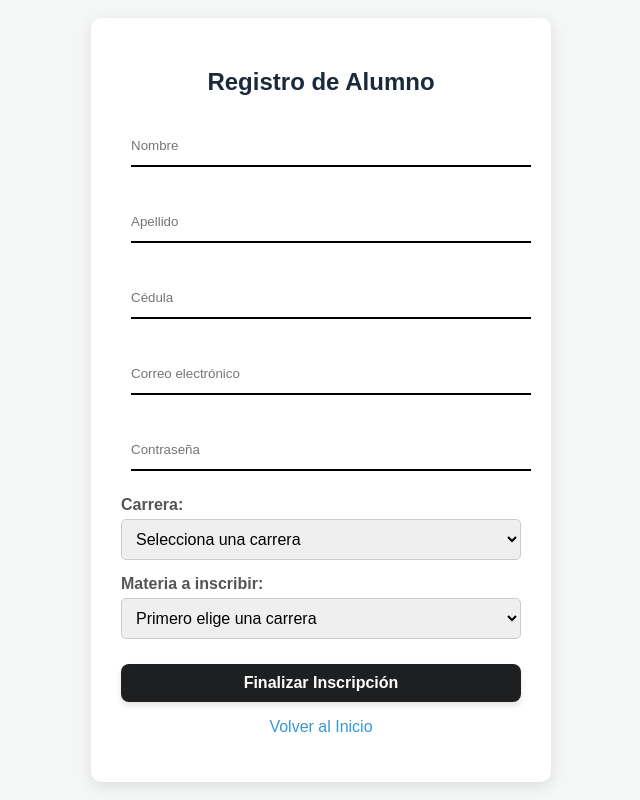
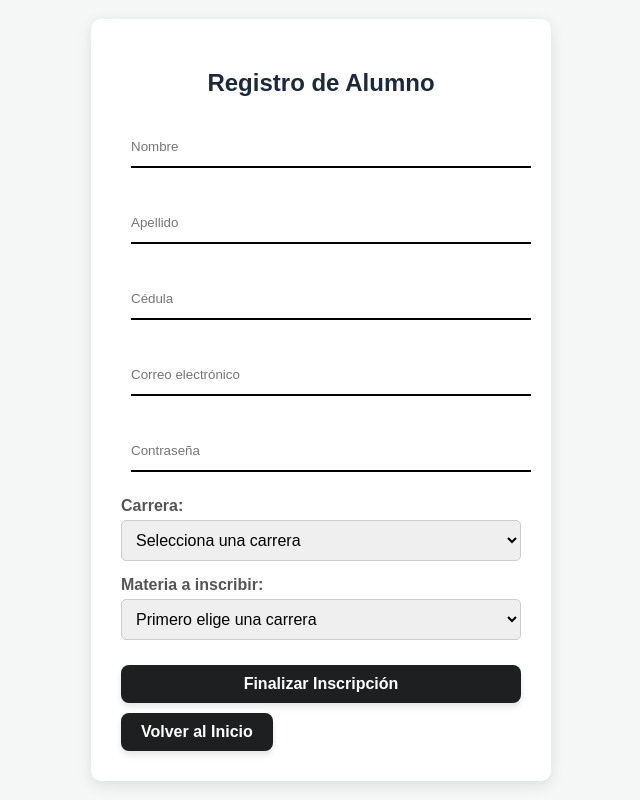
Before and after one commit to TrvpChylt/Sistema_Universidad, a Flask app: page /registro in a window 1280 px wide. Shown: the whole page, without its empty margins (319-959 px from the left). Run offline with Flask 3, Linux system fonts and the light colour scheme; data that the repository does not hold is empty.

Commit message:
cambios en el apartado de inscripcion

```diff
--- a/static/Inscripcion.css
+++ b/static/Inscripcion.css
@@ -69,7 +69,3 @@ button:hover {
 button:active {
     transform: translateY(0);
 }
-
-
-
-a { text-align: center; display: block; margin-top: 15px; color: #3498db; text-decoration: none; }
--- a/templates/inscripcion.html
+++ b/templates/inscripcion.html
@@ -50,7 +50,7 @@
 
             <button type="submit">Finalizar Inscripción</button>
         </form>
-        <p><a href="{{ url_for('index') }}">Volver al Inicio</a></p>
+        <a href="{{ url_for('index') }}"><button>Volver al Inicio</button></a>
       </div>
 </body>
 </html>
```
